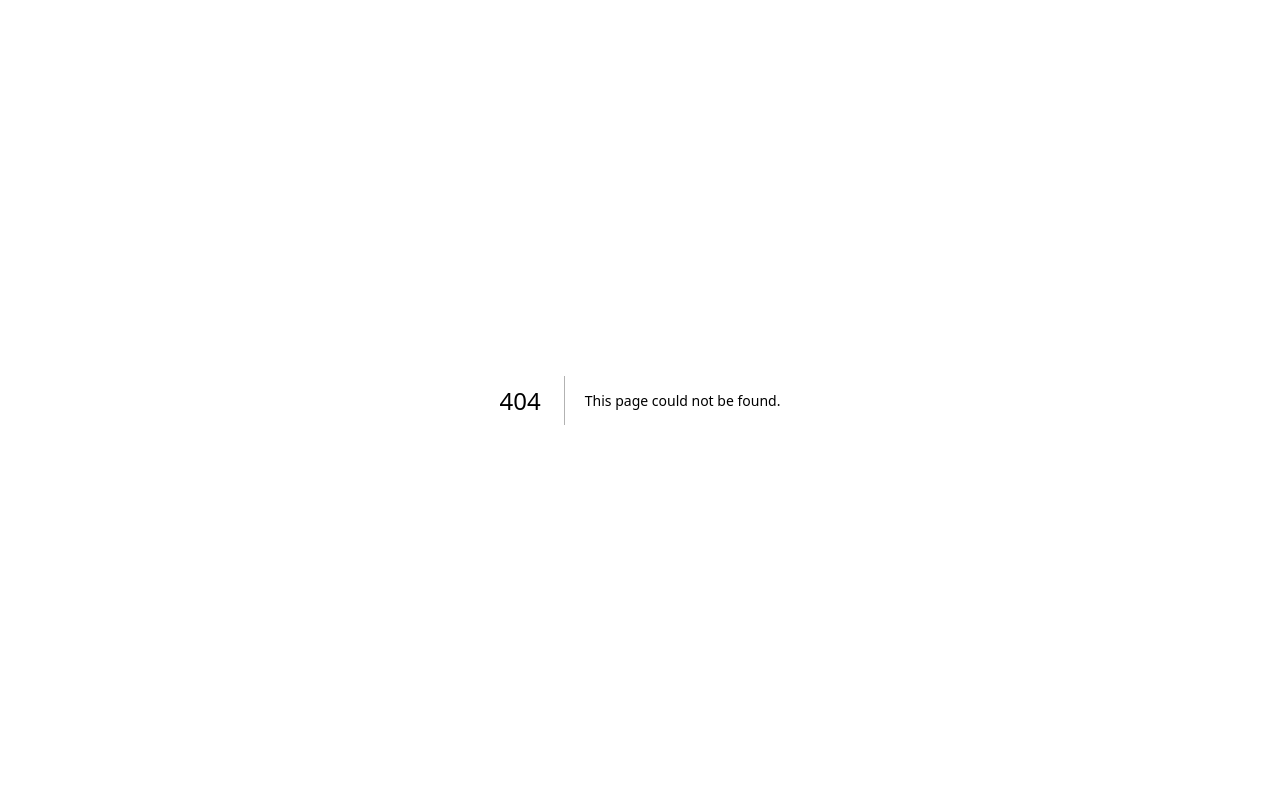
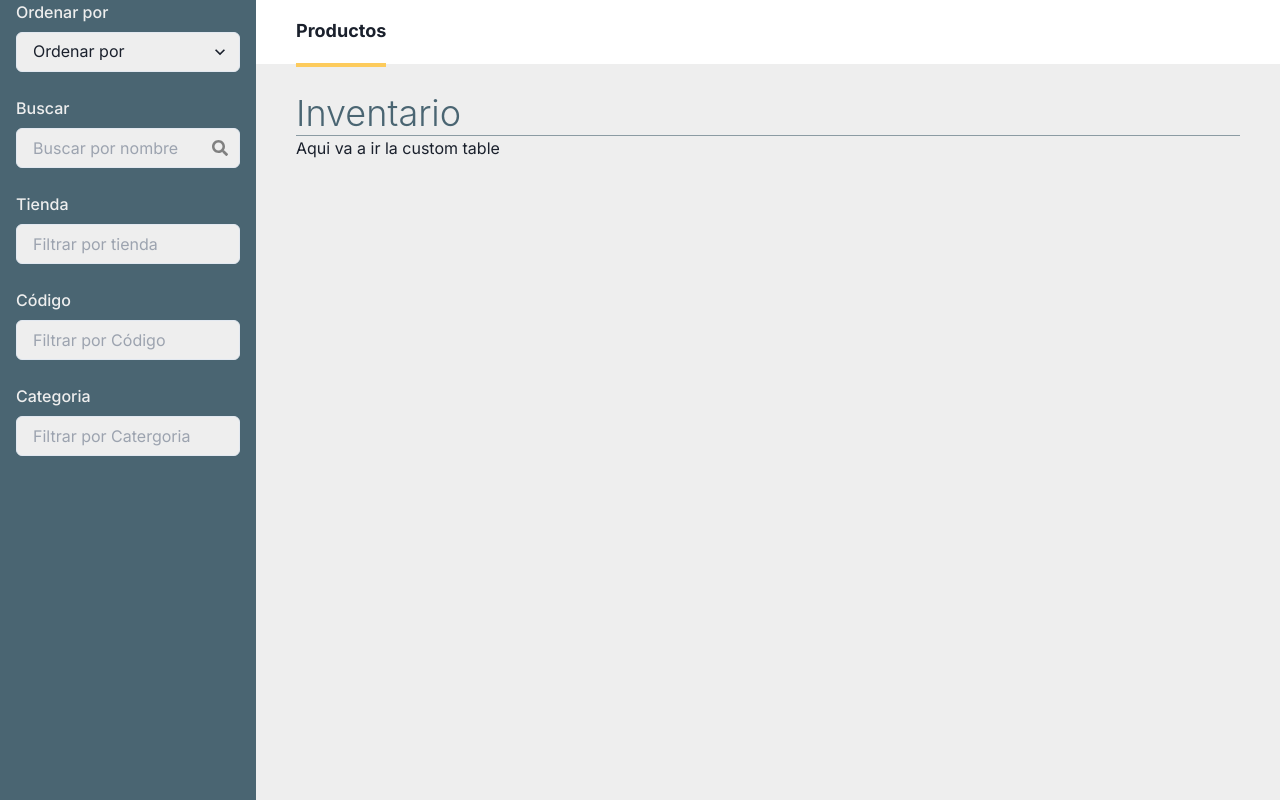
Before and after one commit to vezamx/casa-nogal-inventory-frontend, a Next.js app: page /inventarios in a window 1280 px wide. Before the commit this address had no page. Built offline with nearby package versions, Linux system fonts and the light colour scheme.

Commit message:
fix(inventarios): added inventarios page

```diff
--- a/src/app/components/sideBars/SidebarLeft.tsx
+++ b/src/app/components/sideBars/SidebarLeft.tsx
@@ -1,5 +1,6 @@
-import { Flex, Spacer, Text, VStack } from "@chakra-ui/react";
+import { Box, Flex, Spacer, Text, VStack } from "@chakra-ui/react";
 import Logo from "../../components/logo/Logo";
+import Image from "next/image";
 
 export const SidebarLeft = () => {
   return (
@@ -12,8 +13,8 @@ export const SidebarLeft = () => {
       p={4}
     >
       <Logo className="object-cover" width={200} height={200} />
-      <VStack bgColor={"brand.yellow.light"} w="100%" height={"50%"}>
-        <Text>AAA</Text>
+      <VStack bgColor={"brand.yellow.light"} w="100%" height={"50%"} pt={4}>
+        <OrderProductContainer />
       </VStack>
       <Flex
         flexDir="column"
@@ -50,5 +51,19 @@ const PriceDescriptionContainer: React.FC<PriceDescriptionContainerProps> = ({
 
 interface OrderProductContainerProps {}
 const OrderProductContainer: React.FC<OrderProductContainerProps> = () => {
-  return <></>;
+  return (
+    <Flex w="100%" px={4}>
+      <Box width="20%"></Box>
+      <Flex direction={"column"} w={"80%"} gap={2}>
+        <Text bgColor={"white"} py={1} px={2} boxShadow={"lg"}>
+          Nombre del producto
+        </Text>
+        <Flex id="numbers-container">
+          <Text bgColor="white" py={1} px={2} boxShadow={"lg"}>
+            cantidad: 2
+          </Text>
+        </Flex>
+      </Flex>
+    </Flex>
+  );
 };
--- /dev/null
+++ b/src/app/inventarios/layout.tsx
@@ -0,0 +1,107 @@
+"use client";
+
+import {
+  Flex,
+  Box,
+  Spacer,
+  Select,
+  VStack,
+  FormControl,
+  FormLabel,
+  Input,
+  InputRightElement,
+  Icon,
+  InputGroup,
+  HStack,
+  Text,
+} from "@chakra-ui/react";
+import { FC, ReactNode } from "react";
+import { FaSearch } from "react-icons/fa";
+
+const categories = ["Productos", "Insumos"];
+
+const layout: FC<{ children: ReactNode }> = ({ children }) => {
+  return (
+    <Flex>
+      <Flex bgColor="brand.gray" w={"20%"} h={"100dvh"} flexDir={"column"}>
+        {/* Heres the icon  */}
+
+        <VStack px={4} gap={6}>
+          <FormControl>
+            <FormLabel color={"brand.background"}>Ordenar por</FormLabel>
+            <Select placeholder="Ordenar por" bgColor={"brand.background"}>
+              <option value="nombre">Menos existencias</option>
+              <option value="codigo">Alfabeticamente</option>
+              <option value="cantidad">Otro filtro</option>
+            </Select>
+          </FormControl>
+          <FormControl>
+            <FormLabel color={"brand.background"}>Buscar</FormLabel>
+            <InputGroup>
+              <Input
+                type="text"
+                bgColor={"brand.background"}
+                placeholder="Buscar por nombre"
+              />
+              <InputRightElement>
+                <Icon as={FaSearch} color="gray" />
+              </InputRightElement>
+            </InputGroup>
+          </FormControl>
+          <FormControl>
+            <FormLabel color={"brand.background"}>Tienda</FormLabel>
+            <Input
+              type="text"
+              bgColor={"brand.background"}
+              placeholder="Filtrar por tienda"
+            />
+          </FormControl>
+
+          <FormControl>
+            <FormLabel color={"brand.background"}>Código</FormLabel>
+            <Input
+              type="text"
+              bgColor={"brand.background"}
+              placeholder="Filtrar por Código"
+            />
+          </FormControl>
+
+          <FormControl>
+            <FormLabel color={"brand.background"}>Categoria</FormLabel>
+            <Input
+              type="text"
+              bgColor={"brand.background"}
+              placeholder="Filtrar por Catergoria"
+            />
+          </FormControl>
+        </VStack>
+      </Flex>
+      <Flex flexDir={"column"} w={"80%"} bgColor="brand.background">
+        <Flex h="8%" bgColor={"white"}>
+          <HStack paddingX={10}>
+            <Flex
+              flexDir="column"
+              justify={"center"}
+              h={"100%"}
+              _after={{
+                content: '""',
+                w: "100%",
+                h: "4px",
+                bgColor: "brand.yellow.primary",
+                position: "relative",
+                bottom: "-30%",
+              }}
+            >
+              <Text fontWeight="bold" fontSize={"large"}>
+                Productos
+              </Text>
+            </Flex>
+          </HStack>
+        </Flex>
+        <Box>{children}</Box>
+      </Flex>
+    </Flex>
+  );
+};
+
+export default layout;
--- /dev/null
+++ b/src/app/inventarios/page.tsx
@@ -0,0 +1,23 @@
+import { Divider, Flex, Heading } from "@chakra-ui/react";
+import { FC } from "react";
+
+const page: FC = () => {
+  return (
+    <Flex w={"100%"} h={"100%"} px={10} py={7} flexDir={"column"}>
+      <Heading color="brand.gray" fontWeight={"light"}>
+        Inventario
+      </Heading>
+      <Divider
+        color={"brand.gray"}
+        bgColor={"brand.gray"}
+        borderColor={"brand.gray"}
+      />
+      <Flex w={"100%"} h={"100%"}>
+        {/* Here goes the table */}
+        Aqui va a ir la custom table
+      </Flex>
+    </Flex>
+  );
+};
+
+export default page;
```
